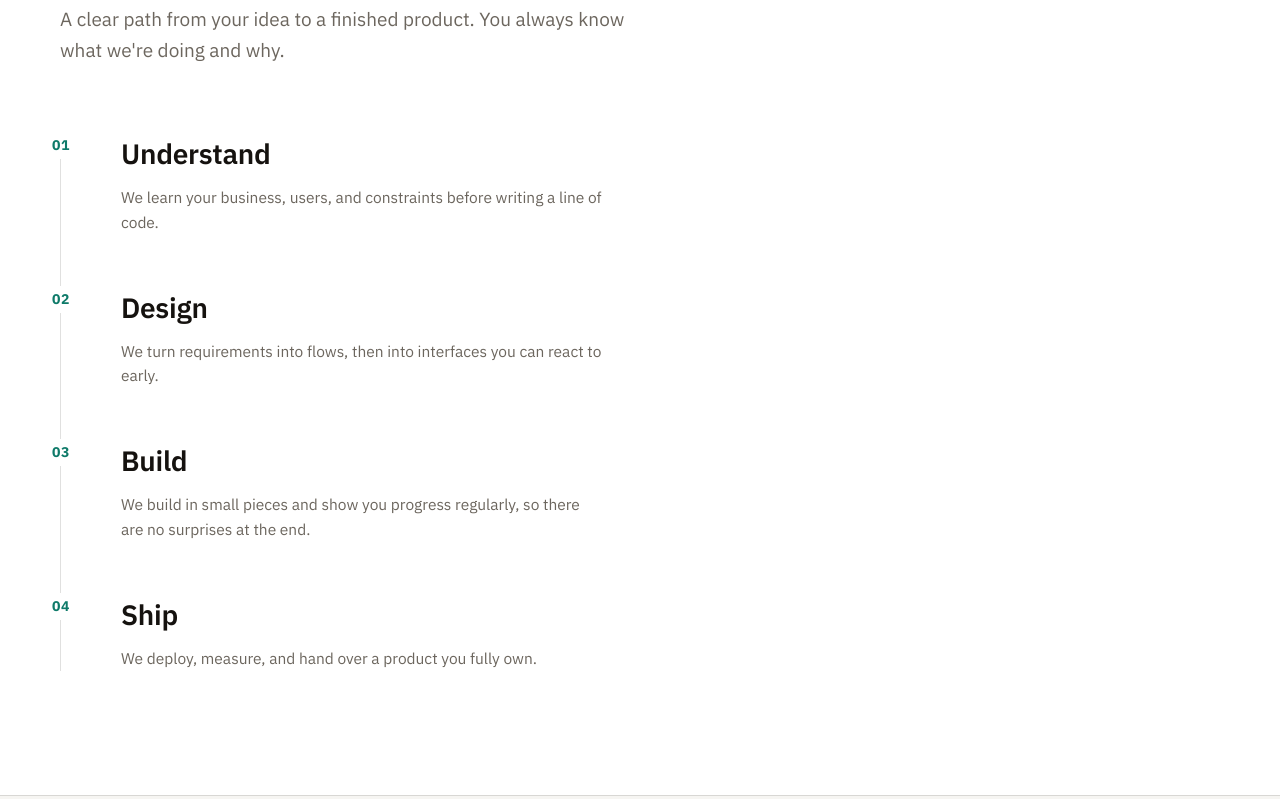
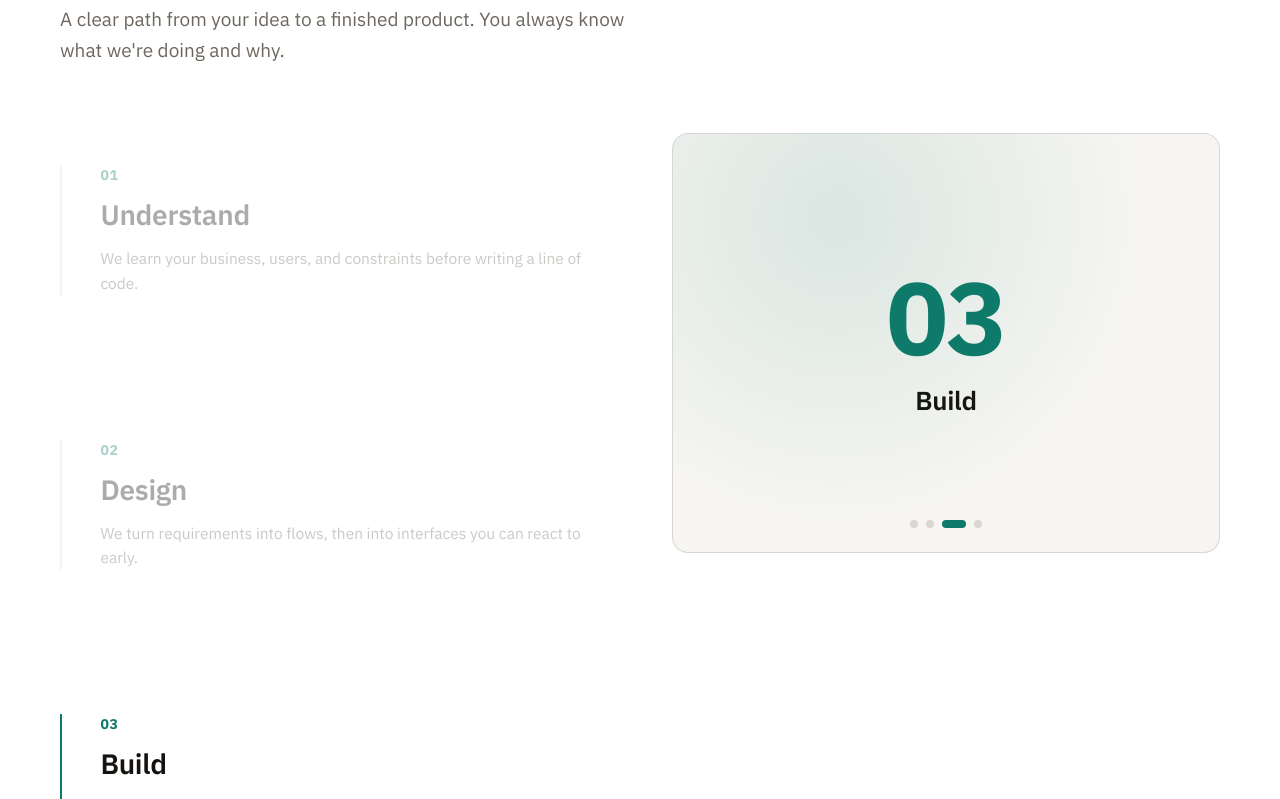
Before and after one commit to LebgaaAbderrahmane/cuvatex-landing, a React (Vite) app: page / in a window 1280 px wide. Shown: the part 5620-6419 px from the top of the page. Built offline with nearby package versions, Linux system fonts and the light colour scheme; no server answers.

Commit message:
feat(process): redesign with sticky scroll reveal

```diff
--- a/src/components/Process.jsx
+++ b/src/components/Process.jsx
@@ -1,10 +1,45 @@
+import { useRef, useState, useEffect } from 'react';
 import { useTranslation } from 'react-i18next';
-import { motion } from 'framer-motion';
+import { motion, AnimatePresence, useScroll, useMotionValueEvent, useReducedMotion } from 'framer-motion';
 import ScrollReveal from './ScrollReveal';
+
+function useIsMobile() {
+  const [isMobile, setIsMobile] = useState(false);
+  useEffect(() => {
+    const mq = window.matchMedia('(max-width: 768px)');
+    setIsMobile(mq.matches);
+    function handler(e) { setIsMobile(e.matches); }
+    mq.addEventListener('change', handler);
+    return () => mq.removeEventListener('change', handler);
+  }, []);
+  return isMobile;
+}
 
 export default function Process() {
   const { t } = useTranslation();
   const steps = t('steps', { returnObjects: true });
+  const stepList = Array.isArray(steps) ? steps : [];
+  const isMobile = useIsMobile();
+  const reduceMotion = useReducedMotion();
+
+  const trackRef = useRef(null);
+  const [active, setActive] = useState(0);
+
+  const { scrollYProgress } = useScroll({
+    target: trackRef,
+    offset: ['start center', 'end center'],
+  });
+
+  useMotionValueEvent(scrollYProgress, 'change', (v) => {
+    if (stepList.length < 2) return;
+    const idx = Math.min(
+      stepList.length - 1,
+      Math.max(0, Math.round(v * (stepList.length - 1)))
+    );
+    setActive(idx);
+  });
+
+  const activeStep = stepList[active];
 
   return (
     <section
@@ -59,28 +94,36 @@ export default function Process() {
           </p>
         </ScrollReveal>
 
+        <div
+          ref={trackRef}
+          style={{
+            marginTop: 'clamp(40px, 6vw, 68px)',
+            display: 'grid',
+            gridTemplateColumns: isMobile ? '1fr' : '1fr 1fr',
+            gap: 'clamp(32px, 5vw, 80px)',
+            alignItems: 'start',
+          }}
+        >
+          {/* Steps column */}
           <div style={{
-          marginTop: 'clamp(40px, 6vw, 68px)',
             display: 'flex',
             flexDirection: 'column',
-          gap: 'clamp(34px, 5vw, 52px)',
-          borderInlineStart: '1px solid var(--line, rgba(21,18,15,0.13))',
+            gap: isMobile ? 'clamp(34px, 6vw, 52px)' : 'clamp(120px, 18vh, 200px)',
+            paddingBlock: isMobile ? 0 : 'clamp(20px, 4vh, 60px)',
           }}>
-          {Array.isArray(steps) && steps.map((st, i) => (
-            <ScrollReveal key={st.n} delay={i * 0.1}>
+            {stepList.map((st, i) => (
+              <motion.div
+                key={st.n}
+                animate={{ opacity: isMobile || i === active ? 1 : 0.35 }}
+                transition={{ duration: reduceMotion ? 0 : 0.35, ease: 'easeOut' }}
+                style={{
+                  position: 'relative',
+                  paddingInlineStart: 'clamp(24px, 3vw, 40px)',
+                  borderInlineStart: `2px solid ${i === active || isMobile ? 'var(--accent, #0E7A69)' : 'var(--line, rgba(21,18,15,0.13))'}`,
+                  transition: 'border-color 0.35s ease',
+                }}
+              >
                 <div style={{
-                position: 'relative',
-                paddingInlineStart: 'clamp(32px, 5vw, 60px)',
-              }}>
-                <div style={{
-                  position: 'absolute',
-                  top: -1,
-                  insetInlineStart: 0,
-                  marginInlineStart: -20,
-                  width: 40,
-                  textAlign: 'center',
-                  background: 'var(--surface, #fff)',
-                  padding: '3px 0',
                   fontFamily: "'IBM Plex Sans', monospace",
                   fontSize: 14,
                   color: 'var(--accent, #0E7A69)',
@@ -89,18 +132,14 @@ export default function Process() {
                 }}>
                   {st.n}
                 </div>
-                <motion.h3
-                  style={{
-                    margin: 0,
+                <h3 style={{
+                  margin: '8px 0 0',
                   fontSize: 'clamp(21px, 2.6vw, 28px)',
                   fontWeight: 600,
                   letterSpacing: '-0.01em',
-                  }}
-                  whileHover={{ x: 4 }}
-                  transition={{ type: 'spring', stiffness: 300 }}
-                >
+                }}>
                   {st.title}
-                </motion.h3>
+                </h3>
                 <p style={{
                   margin: '10px 0 0',
                   color: 'var(--muted, #6c665e)',
@@ -110,9 +149,92 @@ export default function Process() {
                 }}>
                   {st.desc}
                 </p>
+              </motion.div>
+            ))}
           </div>
-            </ScrollReveal>
+
+          {/* Sticky visual panel (desktop only) */}
+          {!isMobile && activeStep && (
+            <div style={{
+              position: 'sticky',
+              top: 'calc(50vh - 210px)',
+              height: 420,
+            }}>
+              <div style={{
+                position: 'relative',
+                height: '100%',
+                overflow: 'hidden',
+                borderRadius: 16,
+                border: '1px solid var(--line, rgba(21,18,15,0.13))',
+                background: 'var(--bg, #faf8f5)',
+              }}>
+                <AnimatePresence mode="wait">
+                  <motion.div
+                    key={active}
+                    initial={{ opacity: 0, scale: reduceMotion ? 1 : 0.96 }}
+                    animate={{ opacity: 1, scale: 1 }}
+                    exit={{ opacity: 0, scale: reduceMotion ? 1 : 1.02 }}
+                    transition={{ duration: reduceMotion ? 0 : 0.3, ease: 'easeOut' }}
+                    style={{
+                      position: 'absolute',
+                      inset: 0,
+                      display: 'flex',
+                      flexDirection: 'column',
+                      alignItems: 'center',
+                      justifyContent: 'center',
+                      gap: 12,
+                    }}
+                  >
+                    <div aria-hidden style={{
+                      position: 'absolute',
+                      inset: 0,
+                      background: 'radial-gradient(circle at 30% 20%, var(--accent, #0E7A69), transparent 60%)',
+                      opacity: 0.12,
+                    }} />
+                    <div style={{
+                      fontFamily: "'IBM Plex Sans', monospace",
+                      fontSize: 'clamp(72px, 8vw, 120px)',
+                      fontWeight: 700,
+                      lineHeight: 1,
+                      color: 'var(--accent, #0E7A69)',
+                      letterSpacing: '-0.02em',
+                    }}>
+                      {activeStep.n}
+                    </div>
+                    <div style={{
+                      fontSize: 'clamp(20px, 2.2vw, 26px)',
+                      fontWeight: 600,
+                      letterSpacing: '-0.01em',
+                    }}>
+                      {activeStep.title}
+                    </div>
+                  </motion.div>
+                </AnimatePresence>
+
+                <div style={{
+                  position: 'absolute',
+                  bottom: 24,
+                  insetInline: 0,
+                  display: 'flex',
+                  justifyContent: 'center',
+                  gap: 8,
+                }}>
+                  {stepList.map((st, i) => (
+                    <span
+                      key={st.n}
+                      style={{
+                        width: i === active ? 24 : 8,
+                        height: 8,
+                        borderRadius: 4,
+                        background: i === active ? 'var(--accent, #0E7A69)' : 'var(--line, rgba(21,18,15,0.13))',
+                        transition: 'all 0.3s ease',
+                      }}
+                    />
                   ))}
+                </div>
+              </div>
+            </div>
+          )}
         </div>
       </div>
     </section>
```
Lines whose indentation alone changed are shown as unchanged.
